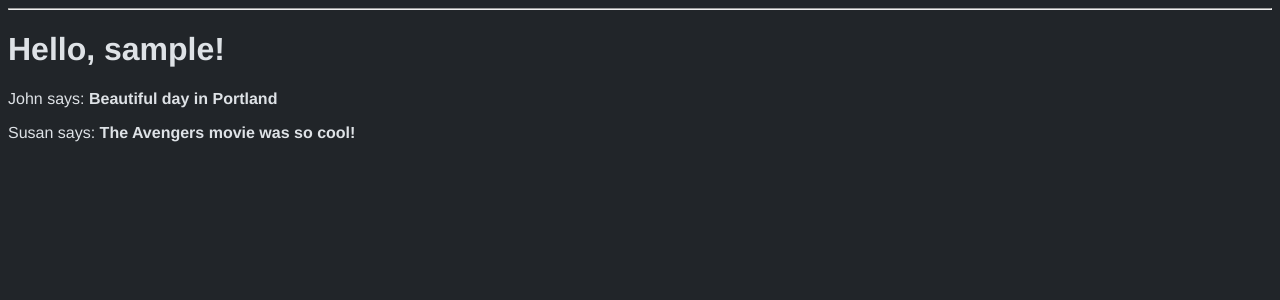
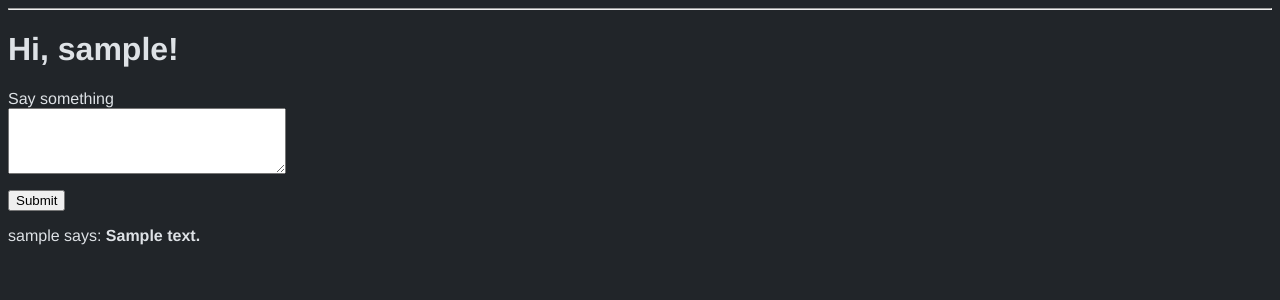
Before and after one commit to walston/flask-mega-tutorial, a Flask app: page / in a window 1280 px wide. Shown: the part 26-326 px from the top of the page. Run offline with Flask 3, Linux system fonts and the light colour scheme; a user stored in the database is signed in; tables that the repository leaves empty hold one stand-in row (values such as "Sample post").

Commit message:
Submission of Blog Posts & Displaying Blog Posts

```diff
--- a/app/forms.py
+++ b/app/forms.py
@@ -53,3 +53,9 @@ class EditProfileForm(FlaskForm):
 
 class EmptyForm(FlaskForm):
     submit = SubmitField('Submit')
+
+
+class PostForm(FlaskForm):
+    post = TextAreaField('Say something', validators=[
+                         DataRequired(), Length(min=1, max=140)])
+    submit = SubmitField('Submit')
--- a/app/routes.py
+++ b/app/routes.py
@@ -2,8 +2,8 @@ import sqlalchemy as sa
 from flask import flash, render_template, redirect, url_for, request
 from flask_login import current_user, login_user, logout_user, login_required
 from app import app, db
-from app.forms import EditProfileForm, LoginForm, RegistrationForm, EmptyForm
-from app.models import User
+from app.forms import EditProfileForm, LoginForm, PostForm, RegistrationForm, EmptyForm
+from app.models import Post, User
 from urllib.parse import urlsplit
 from datetime import datetime, timezone
 
@@ -15,15 +15,19 @@ def before_request():
         db.session.commit()
 
 
-@app.route('/')
-@app.route('/index')
+@app.route('/', methods=['GET', 'POST'])
+@app.route('/index', methods=['GET', 'POST'])
 @login_required
 def index():
-    posts = [
-        {'author': {'username': 'John'},  'body': 'Beautiful day in Portland'},
-        {'author': {'username': 'Susan'}, 'body': 'The Avengers movie was so cool!'}
-    ]
-    return render_template('index.html', title='Home', posts=posts)
+    form = PostForm()
+    if form.validate_on_submit():
+        post = Post(body=form.post.data, author=current_user)
+        db.session.add(post)
+        db.session.commit()
+        flash('Your post is now live!')
+        return redirect(url_for('index'))
+    posts = db.session.scalars(current_user.following_posts()).all()
+    return render_template('index.html', title='Home', posts=posts, form=form)
 
 
 @app.route('/login', methods=['GET', 'POST'])
--- a/app/templates/index.html
+++ b/app/templates/index.html
@@ -1,7 +1,20 @@
 {% extends "base.html" %}
+
 {% block content %}
-<h1>Hello, {{ current_user.username }}!</h1>
+<h1>Hi, {{ current_user.username }}!</h1>
 <main>
+    <form action="" method="post">
+        {{ form.hidden_tag() }}
+        <p>
+            {{ form.post.label }}<br>
+            {{ form.post(cols=32, rows=4) }}<br>
+            {% for error in form.post.errors %}
+            <span style="color: red;">[{{ error }}]</span>
+            {% endfor %}
+        </p>
+        <p>{{ form.submit() }}</p>
+    </form>
+
     {% for post in posts %}
     <p>{{ post.author.username }} says: <strong>{{ post.body }}</strong></p>
     {% endfor %}
```
